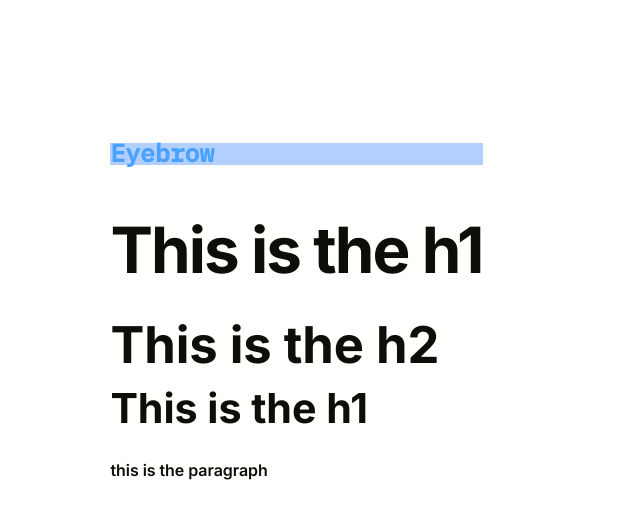
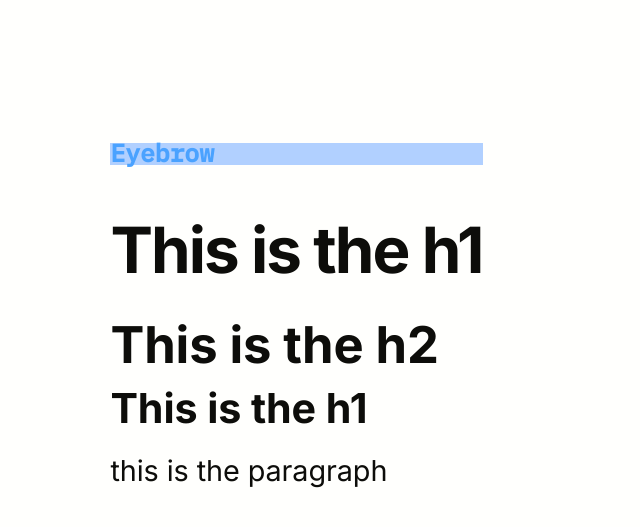
Before and after one commit to krlmnz/krlmnz, a Jekyll site: the page index.html, which Jekyll copies as it is, in a window 1280 px wide. Shown: the top 527 px of the page, without its empty margins (0-640 px from the left). Built offline with Jekyll 4.4.1, drawn with Linux system fonts in a browser that asks for light colours.

Commit message:
Update index.html

```diff
--- a/index.html
+++ b/index.html
@@ -98,10 +98,10 @@ body, p {
 
   color: var(--text);
   font-family: 'Inter', sans-serif;
-  font-size: 1rem;
+  font-size: calc(1rem + 1vw);
   line-height: 1.333rem;
   letter-spacing: -0.003em;
-  font-weight: 520;
+  font-weight: 400;
 }
 
 a {
```
